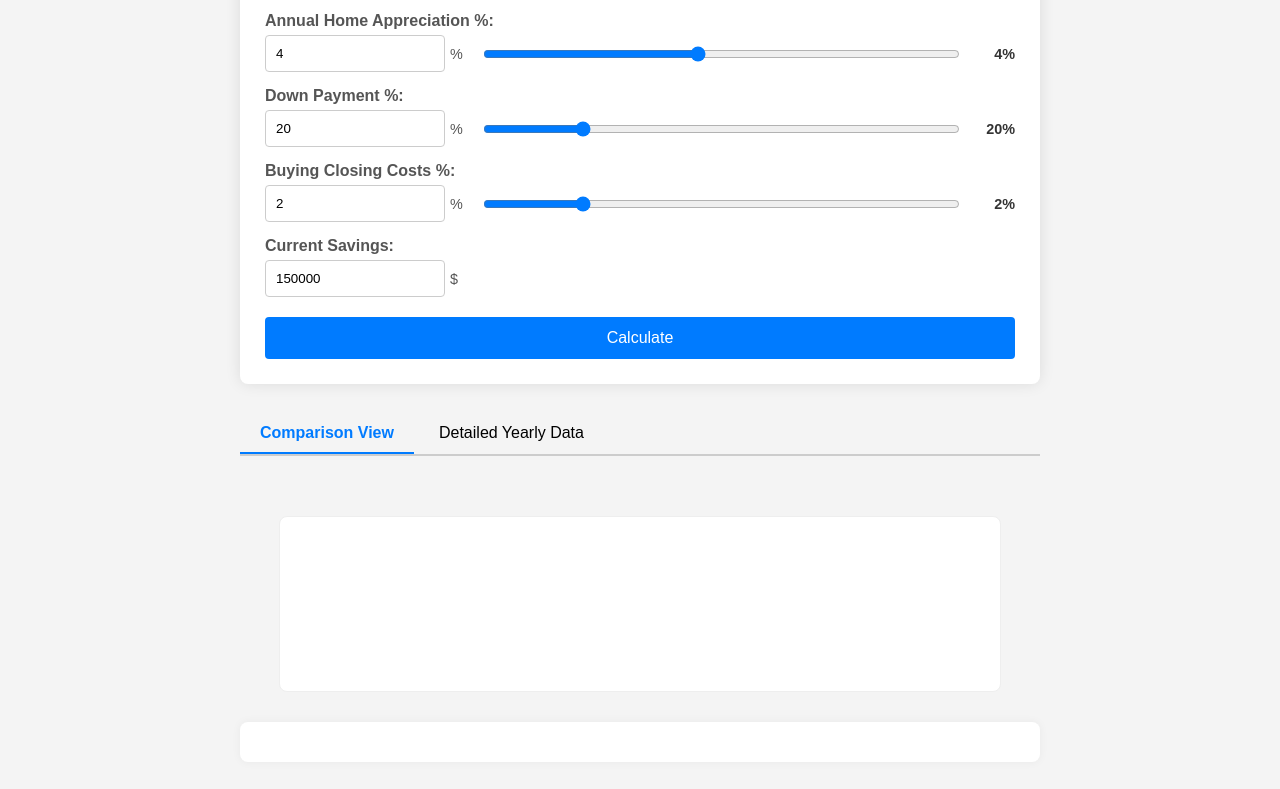
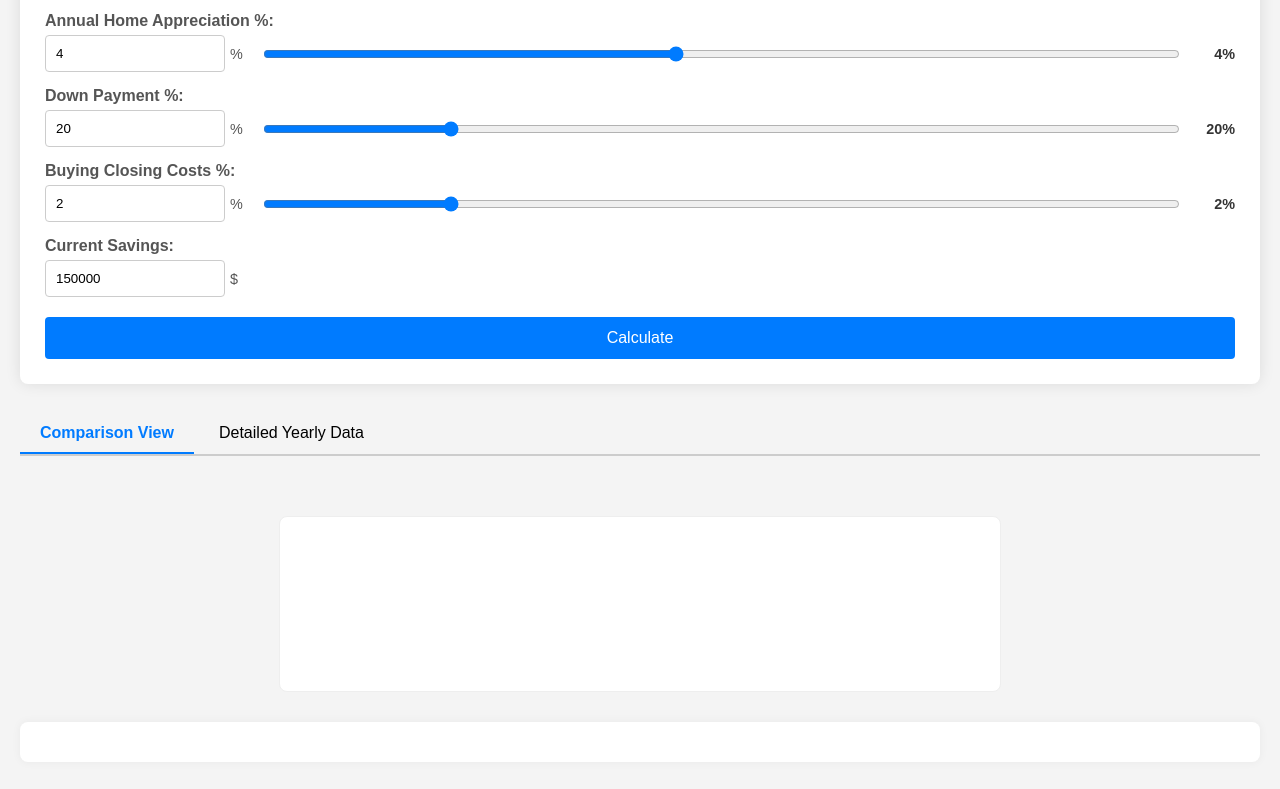
Before and after one commit to padulaandrea/RentVSBuy, a plain HTML site: page index.html in a window 1280 px wide. Shown: the part 1106-1895 px from the top of the page. Drawn offline with nearby package versions, Linux system fonts and the light colour scheme.

Commit message:
Update style.css

```diff
--- a/style.css
+++ b/style.css
@@ -4,7 +4,7 @@ body {
     margin: 20px auto; /* Centering body and adding margin */
     padding: 20px;
     background-color: #f4f4f4;
-    max-width: 800px; /* Max width for the main content area */
+    /* max-width: 800px; /* Max width for the main content area */ */
 }
 
 /* Heading Styling */
```
